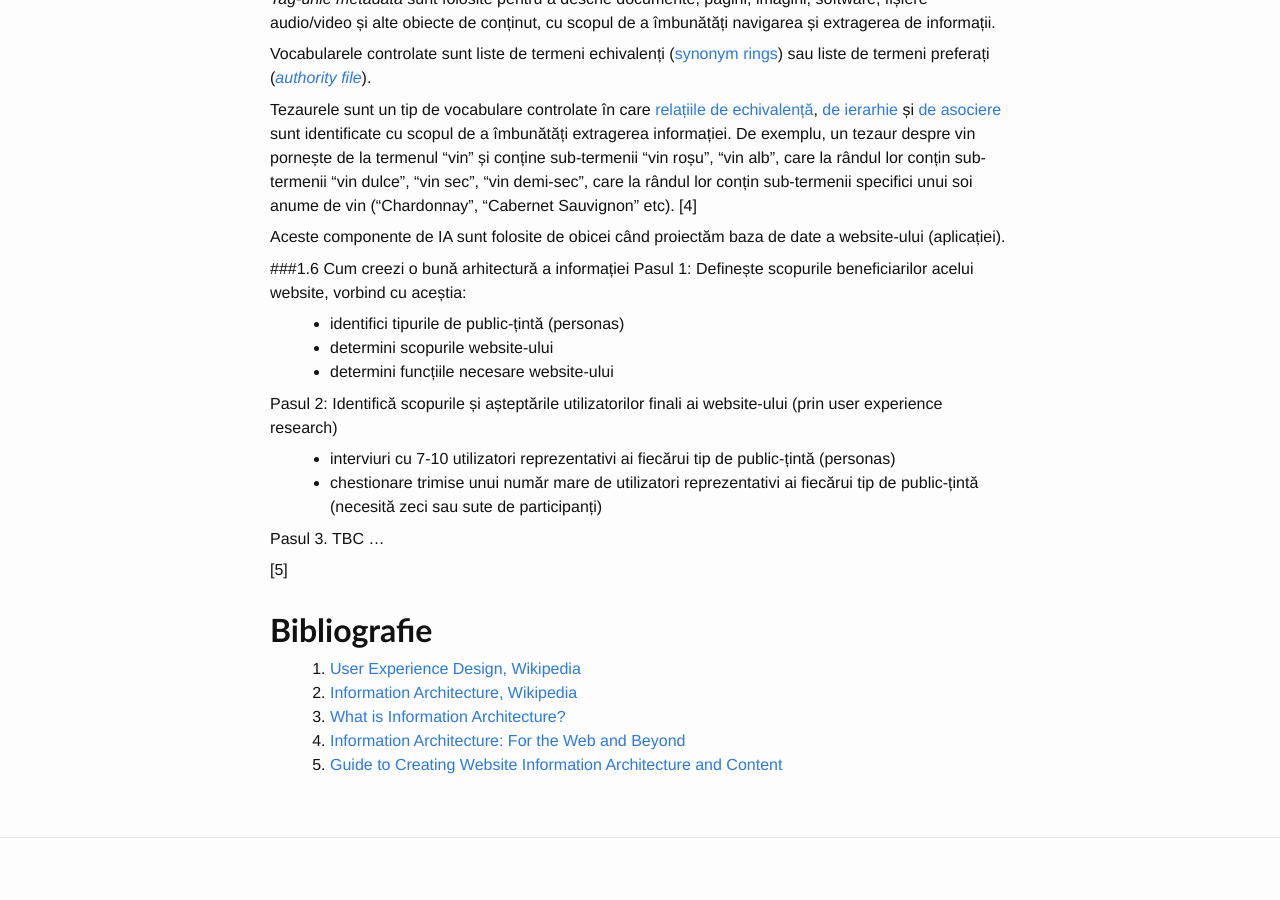
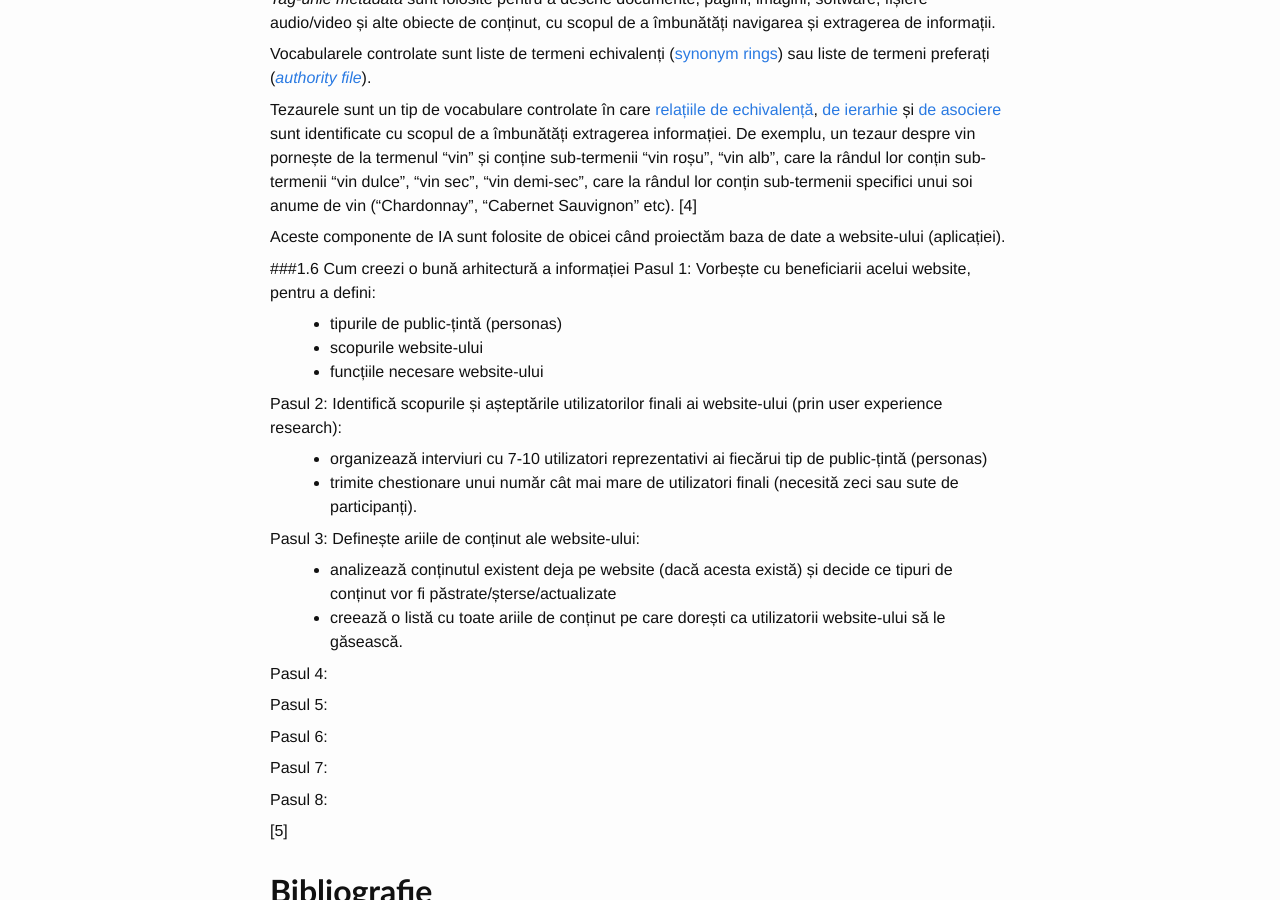
Before and after one commit to gov-ithub/govro-design, a Jekyll site: the page built from 3-ux.md, in a window 1280 px wide and 900 px high, scrolled down 3776 px. Built offline with Jekyll 4.4.1, drawn with Linux system fonts in a browser that asks for light colours.

Commit message:
Pasul 3 din _Cum creezi o bună IA_

```diff
--- a/3-ux.md
+++ b/3-ux.md
@@ -125,16 +125,28 @@ Aceste componente de IA sunt folosite de obicei când proiectăm baza de date a
 
 
 ###1.6 Cum creezi o bună arhitectură a informației
-Pasul 1: Definește scopurile beneficiarilor acelui website, vorbind cu aceștia:
-- identifici tipurile de public-țintă (personas)
-- determini scopurile website-ului
-- determini funcțiile necesare website-ului
+Pasul 1: Vorbește cu beneficiarii acelui website, pentru a defini:
+- tipurile de public-țintă (personas)
+- scopurile website-ului
+- funcțiile necesare website-ului
 
-Pasul 2: Identifică scopurile și așteptările utilizatorilor finali ai website-ului (prin user experience research)
-- interviuri cu 7-10 utilizatori reprezentativi ai fiecărui tip de public-țintă (personas)
-- chestionare trimise unui număr mare de utilizatori reprezentativi ai fiecărui tip de public-țintă (necesită zeci sau sute de participanți)
+Pasul 2: Identifică scopurile și așteptările utilizatorilor finali ai website-ului (prin user experience research):
+- organizează interviuri cu 7-10 utilizatori reprezentativi ai fiecărui tip de public-țintă (personas)
+- trimite chestionare unui număr cât mai mare de utilizatori finali (necesită zeci sau sute de participanți).
 
-Pasul 3. TBC ...
+Pasul 3: Definește ariile de conținut ale website-ului:
+- analizează conținutul existent deja pe website (dacă acesta există) și decide ce tipuri de conținut vor fi păstrate/șterse/actualizate
+- creează o listă cu toate ariile de conținut pe care dorești ca utilizatorii website-ului să le găsească.
+
+Pasul 4:
+
+Pasul 5:
+
+Pasul 6:
+
+Pasul 7:
+
+Pasul 8:
 
 [5]
 
```
